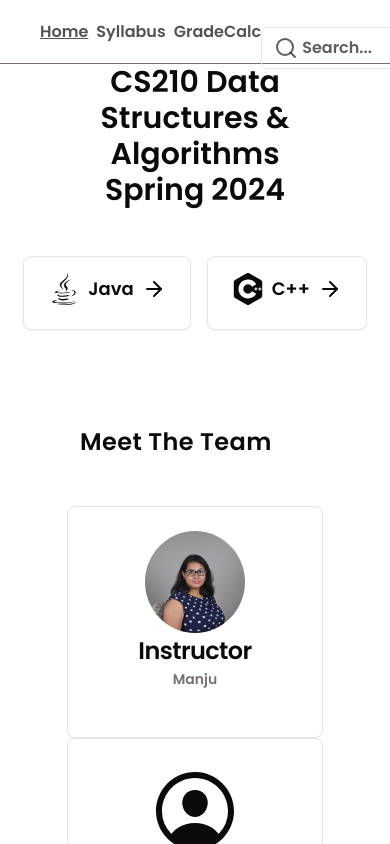
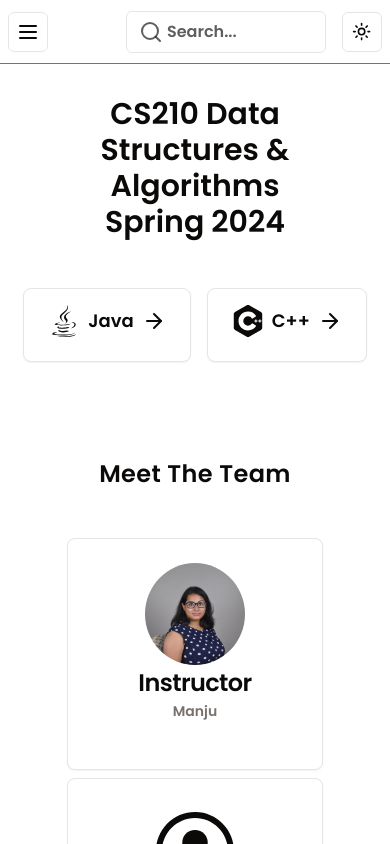
Before and after one commit to AjStraight619/cs-website, a Next.js app: page / in a window 390 px wide. Shown: the top 844 px of the page. Built offline with nearby package versions, Linux system fonts and the light colour scheme.

Commit message:
added menu button for mobile on mobile screens

```diff
--- a/app/page.tsx
+++ b/app/page.tsx
@@ -1,6 +1,5 @@
 import ClassCards from "@/components/landing-page/class-cards";
 import DiscordCards from "@/components/landing-page/discord-cards";
-import Header from "@/components/landing-page/header";
 import { IntroCards } from "@/components/landing-page/intro-cards";
 import Title from "@/components/landing-page/title";
 
--- a/components/classes/topics.tsx
+++ b/components/classes/topics.tsx
@@ -5,32 +5,10 @@ import Link from "next/link";
 import { usePathname } from "next/navigation";
 import { motion } from "framer-motion";
 import { TopicsType } from "@/lib/types";
+import { liVariants, ulVariants } from "@/lib/data";
 
 export type TopicsProps = {
   topics: TopicsType[];
-};
-
-const ulVariants = {
-  hidden: {
-    opacity: 0,
-  },
-  show: {
-    opacity: 1,
-    transition: {
-      staggerChildren: 0.1,
-    },
-  },
-};
-
-const liVariants = {
-  hidden: {
-    opacity: 0,
-    y: 20,
-  },
-  show: {
-    opacity: 1,
-    y: 0,
-  },
 };
 
 export const Topics = ({ topics }: TopicsProps) => {
--- a/components/landing-page/intro-cards.tsx
+++ b/components/landing-page/intro-cards.tsx
@@ -6,9 +6,9 @@ export const IntroCards = () => {
   return (
     <section>
       <SectionDivider>
-        <p className="text-2xl">Meet The Team</p>
+        <p className="text-2xl text-center">Meet The Team</p>
       </SectionDivider>
-      <div className="md:flex-row  flex-col flex items-center justify-evenly ">
+      <div className="md:flex-row flex-col flex items-center justify-evenly gap-y-2 ">
         {people.map((person, index) => (
           <IntroCard key={index} {...person} />
         ))}
--- a/components/landing-page/title.tsx
+++ b/components/landing-page/title.tsx
@@ -1,6 +1,6 @@
 const Title = () => {
   return (
-    <h1 className=" font-bold text-3xl text-center">
+    <h1 className="font-bold text-3xl text-center pt-8 md:pt-4">
       CS210 Data Structures & Algorithms Spring 2024
     </h1>
   );
--- a/components/navigation/nav.tsx
+++ b/components/navigation/nav.tsx
@@ -4,24 +4,62 @@ import Link from "next/link";
 import SearchBar from "../search/search";
 import SearchDialog from "../search/search-dialog";
 import { ModeToggle } from "../ui/theme-toggle";
-import { navLinks } from "@/lib/data";
+import { liVariants, navLinks, ulVariants } from "@/lib/data";
 import { usePathname } from "next/navigation";
 import BackButton from "../ui/back-button";
+import { Button } from "../ui/button";
+import { useEffect, useState } from "react";
+import { MenuIcon } from "lucide-react";
+import { AnimatePresence, motion } from "framer-motion";
+
+const navVariants = {
+  hidden: {
+    y: "-100vh", // Start above the screen
+    opacity: 0,
+  },
+  show: {
+    y: 0, // End at its original position
+    opacity: 1,
+    transition: {
+      type: "spring",
+      stiffness: 100,
+      damping: 20,
+    },
+  },
+  exit: {
+    y: "-100vh", // Exit to above the screen
+    opacity: 0,
+    transition: { ease: "easeInOut", duration: 0.5 },
+  },
+};
 
 export const Nav = () => {
   const pathname = usePathname();
+
+  const [isMenuOpen, setIsMenuOpen] = useState(false);
+
+  useEffect(() => {
+    document.body.style.overflow = isMenuOpen ? "hidden" : "auto";
+
+    return () => {
+      document.body.style.overflow = "auto";
+    };
+  }, [isMenuOpen]);
+
   return (
-    <nav className="fixed top-0 w-full h-16 border-b border-muted-foreground backdrop-blur-lg">
-      <div className="container max-w-4xl flex items-center w-full h-full">
+    <>
+      <nav className="fixed top-0 w-full h-16 border-b border-muted-foreground backdrop-blur-lg z-[999]">
+        <div className="md:container md:max-w-4xl flex items-center w-full h-full">
           <div className="flex items-center justify-between w-full">
-          <div>
+            {/* <div>
             <BackButton />
-          </div>
+          </div> */}
+            <div className="hidden sm:block">
               <ul className="flex items-center">
                 {navLinks.map((link, index) => (
                   <li key={index} className="space-x-2">
                     <Link
-                  className={`ml-2 opacity-70 hover:opacity-100 ${
+                      className={`ml-2 opacity-50 hover:opacity-100 ${
                         pathname === link.href ? "underline" : ""
                       }`}
                       key={index}
@@ -32,12 +70,51 @@ export const Nav = () => {
                   </li>
                 ))}
               </ul>
-          <div className="flex items-center gap-x-4">
+            </div>
+            <div className="sm:hidden block">
+              <Button
+                size="icon"
+                variant="outline"
+                className="z-[999] ml-2"
+                onClick={() => setIsMenuOpen(!isMenuOpen)}
+              >
+                <MenuIcon className="z-[999]" />
+              </Button>
+            </div>
+
+            <div className="flex items-center gap-x-4 mr-2 md:mr-0">
               <SearchDialog />
               <ModeToggle />
             </div>
           </div>
         </div>
       </nav>
+      <AnimatePresence>
+        {isMenuOpen && (
+          <motion.nav
+            className="h-screen w-screen bg-background z-[50] fixed"
+            variants={navVariants}
+            initial="hidden"
+            animate="show"
+            exit="exit"
+          >
+            <motion.ul
+              animate="show"
+              initial="hidden"
+              variants={ulVariants}
+              className="h-full flex flex-col items-center justify-evenly"
+            >
+              {navLinks.map((link, index) => (
+                <motion.li variants={liVariants} key={index}>
+                  <Link className="text-secondary-foreground" href={link.href}>
+                    {link.label}
+                  </Link>
+                </motion.li>
+              ))}
+            </motion.ul>
+          </motion.nav>
+        )}
+      </AnimatePresence>
+    </>
   );
 };
--- a/components/search/search-dialog.tsx
+++ b/components/search/search-dialog.tsx
@@ -25,7 +25,7 @@ const SearchDialog = () => {
     <Dialog>
       <DialogTrigger asChild>
         <button
-          className="mt-8 sm:mt-0 sm:w-10 p-2 relative inline-flex items-center border rounded-md text-primary/70 hover:text-primary z-[999]"
+          className="sm:mt-0 sm:w-10 p-2 relative  items-center border rounded-md text-primary/70 hover:text-primary z-[999] inline-flex gap-2 transition-colors duration-150"
           style={{ minWidth: "200px" }}
         >
           <Search className="absolute left-3 " />
--- a/components/ui/theme-toggle.tsx
+++ b/components/ui/theme-toggle.tsx
@@ -24,7 +24,7 @@ export function ModeToggle() {
           <span className="sr-only">Toggle theme</span>
         </Button>
       </DropdownMenuTrigger>
-      <DropdownMenuContent align="end">
+      <DropdownMenuContent className="z-[999]" align="end">
         <DropdownMenuItem onClick={() => setTheme("light")}>
           Light
         </DropdownMenuItem>
--- a/lib/data.ts
+++ b/lib/data.ts
@@ -86,3 +86,26 @@ export const cppTopicLinks = [
   },
   { id: "1EPJSfTaOROllsDtvrgN4WJCpw_mzTEtO", name: "Resources" },
 ];
+
+export const ulVariants = {
+  hidden: {
+    opacity: 0,
+  },
+  show: {
+    opacity: 1,
+    transition: {
+      staggerChildren: 0.1,
+    },
+  },
+};
+
+export const liVariants = {
+  hidden: {
+    opacity: 0,
+    y: 20,
+  },
+  show: {
+    opacity: 1,
+    y: 0,
+  },
+};
--- a/tailwind.config.ts
+++ b/tailwind.config.ts
@@ -88,6 +88,9 @@ const config = {
         "accordion-up": "accordion-up 0.2s ease-out",
       },
     },
+    future: {
+      hoverOnlyWhenSupported: true,
+    },
   },
   plugins: [require("tailwindcss-animate")],
 } satisfies Config;
```
Lines whose indentation alone changed are shown as unchanged.
